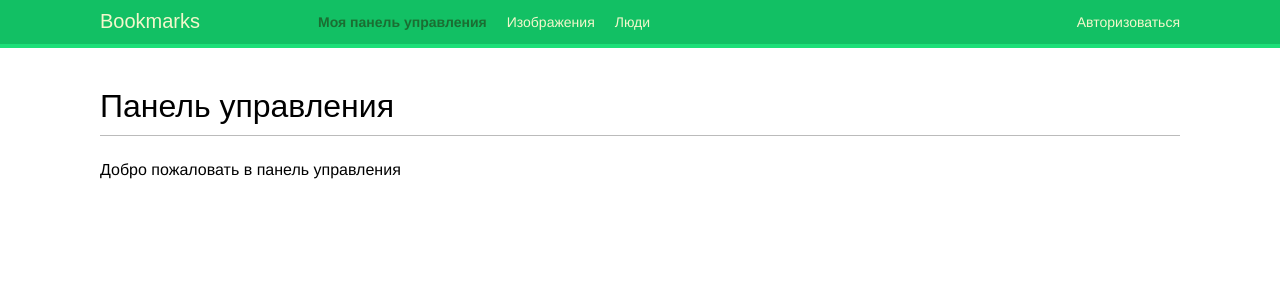
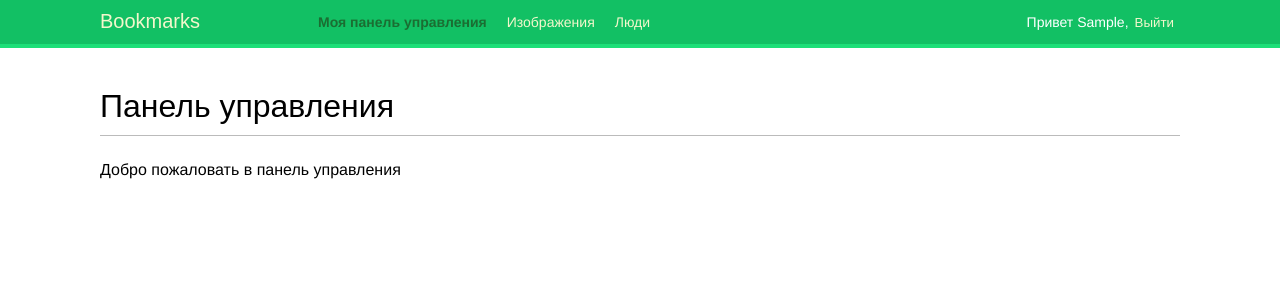
Before and after one commit to KarelinIvan/bookmarks, a Django app: page /account/ in a window 1280 px wide. Shown: the top 300 px of the page. Run offline with Django 5.2, Linux system fonts and the light colour scheme; the visitor is signed in with stand-in values (Sample User, id 1); some web fonts are replaced.

Commit message:
6-й коммит, панель управления

```diff
--- a/account/templates/base.html
+++ b/account/templates/base.html
@@ -23,7 +23,7 @@
       </ul>
     {% endif %}
     <span class="user">
-      {% if request.user.is_authentivated %}Привет{{ request.user.first_name|default:request.user.username }},
+      {% if request.user.is_authenticated %}Привет {{ request.user.first_name|default:request.user.username }},
         <form action="{% url 'logout' %}" method="post">
           <button type="submit">Выйти</button>
           {% csrf_token %}
```
